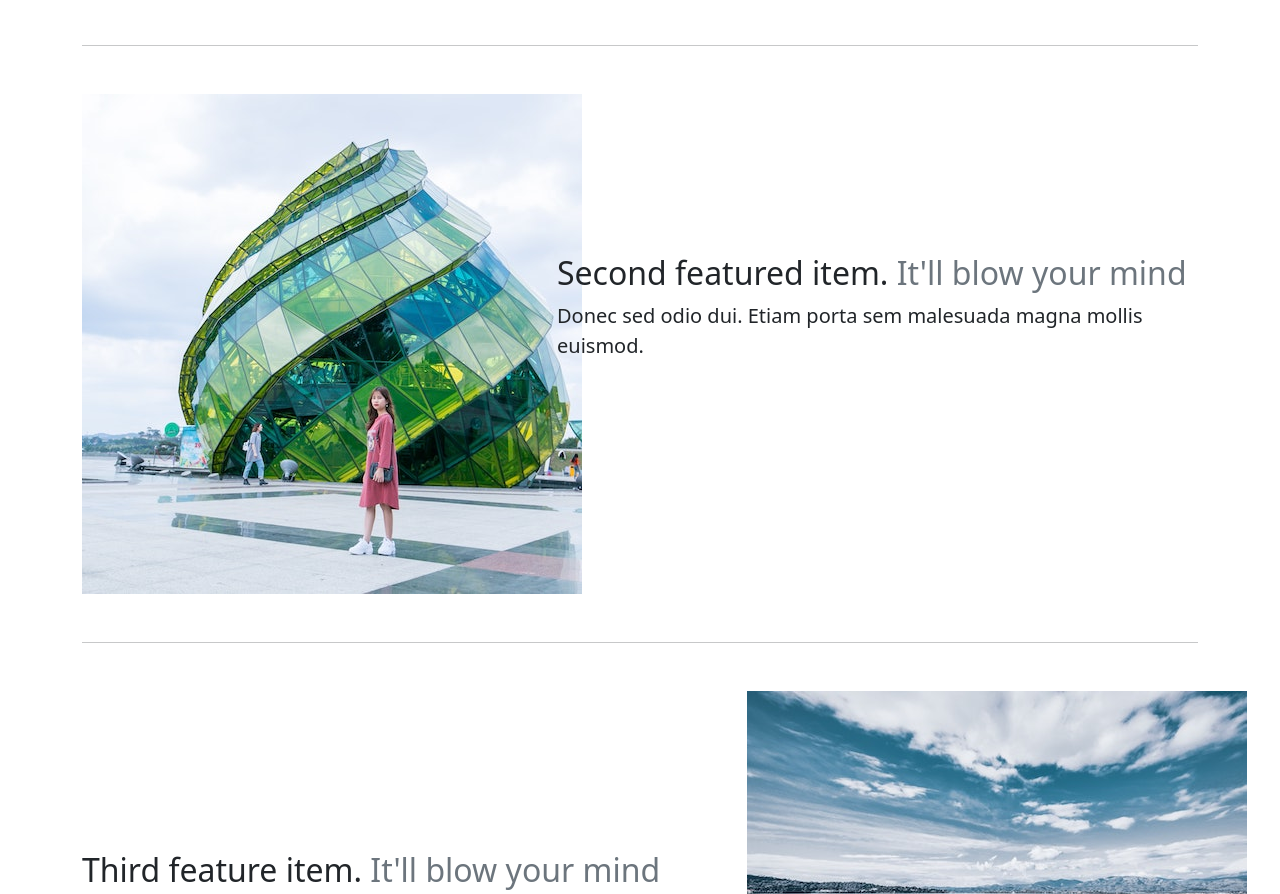
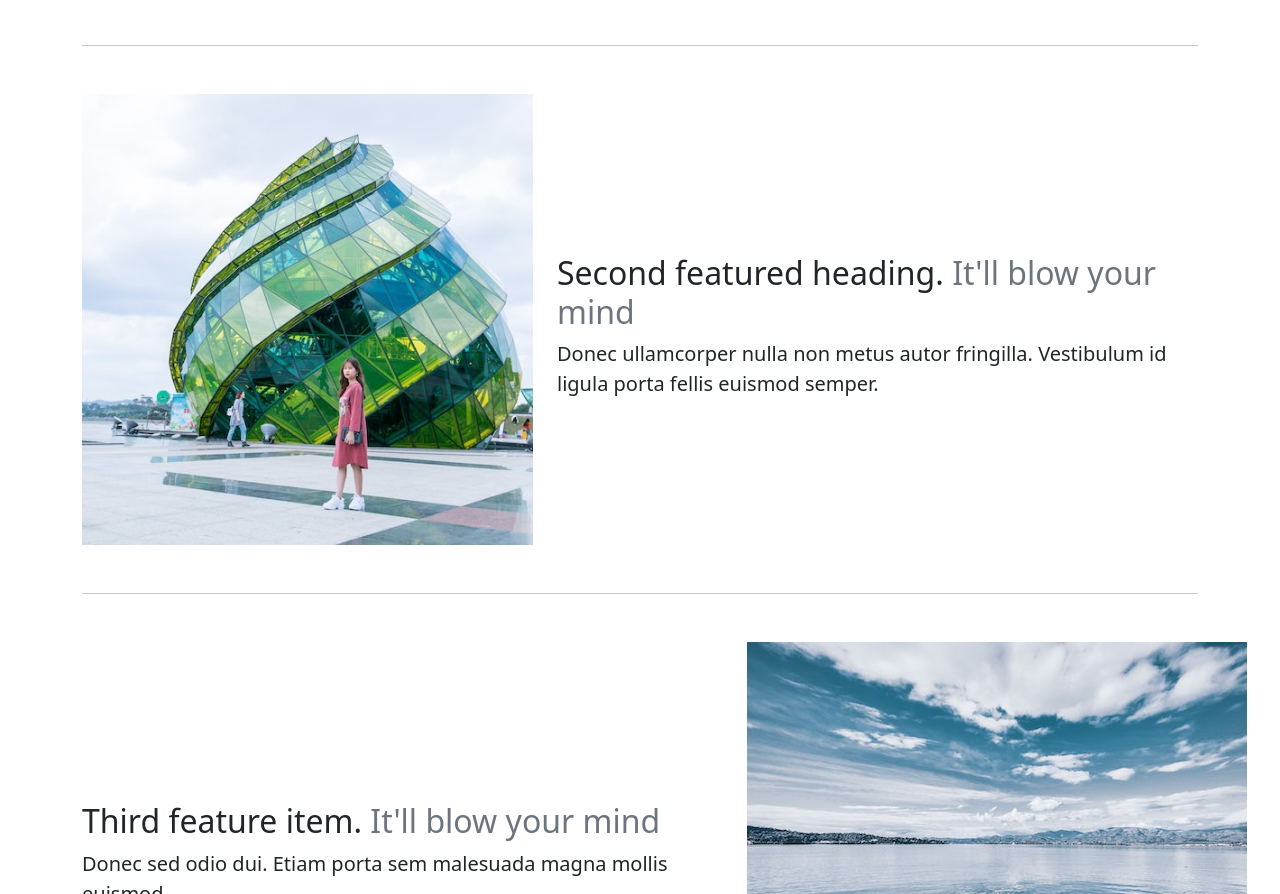
Before and after one commit to thembekaangel73-ITvarsity-org/module11-assessment1, a plain HTML site: page Image Gallery Plus/index.html in a window 1280 px wide. Shown: the part 1636-2530 px from the top of the page. Drawn offline with nearby package versions, Linux system fonts and the light colour scheme.

Commit message:
Add files via upload

```diff
--- a/Image Gallery Plus/index.html
+++ b/Image Gallery Plus/index.html
@@ -107,16 +107,15 @@
                         <img src="img/asian-house.jpg" class="bd-placeholder-img bd-placeholder-img-lg mg-fluid mx-auto"/>
                     </div>
                 </div>
-
                 <hr class="section-divider"/>
 
                 <div class="row">
                     <div class="col-md-7 order-md-2">
-            <h2 class="feature-heading"> Second featured item. <span class="text-muted">It'll blow your mind</span></h2>
-                <p class="lead">Donec sed odio dui. Etiam porta sem malesuada magna mollis euismod.</p>
+                        <h2 class="feature-heading">Second featured heading. <span class="text-muted">It'll blow your mind</span></h2>
+                        <p class="lead">Donec ullamcorper nulla non metus autor fringilla. Vestibulum id ligula porta fellis euismod semper.</p>
                     </div>
                     <div class="col-md-5 order-md-1">
-            <img src="img/woman.jpg" class="bd-placeholder-img bd-placeholder-img-lg mg-fluid mx-auto"/>
+                        <img src="img/woman.jpg" class="bd-placeholder-img bd-placeholder-img-lg img-fluid mx-auto"/>
                     </div>
                 </div>
 
```
Lines whose indentation alone changed are shown as unchanged.
